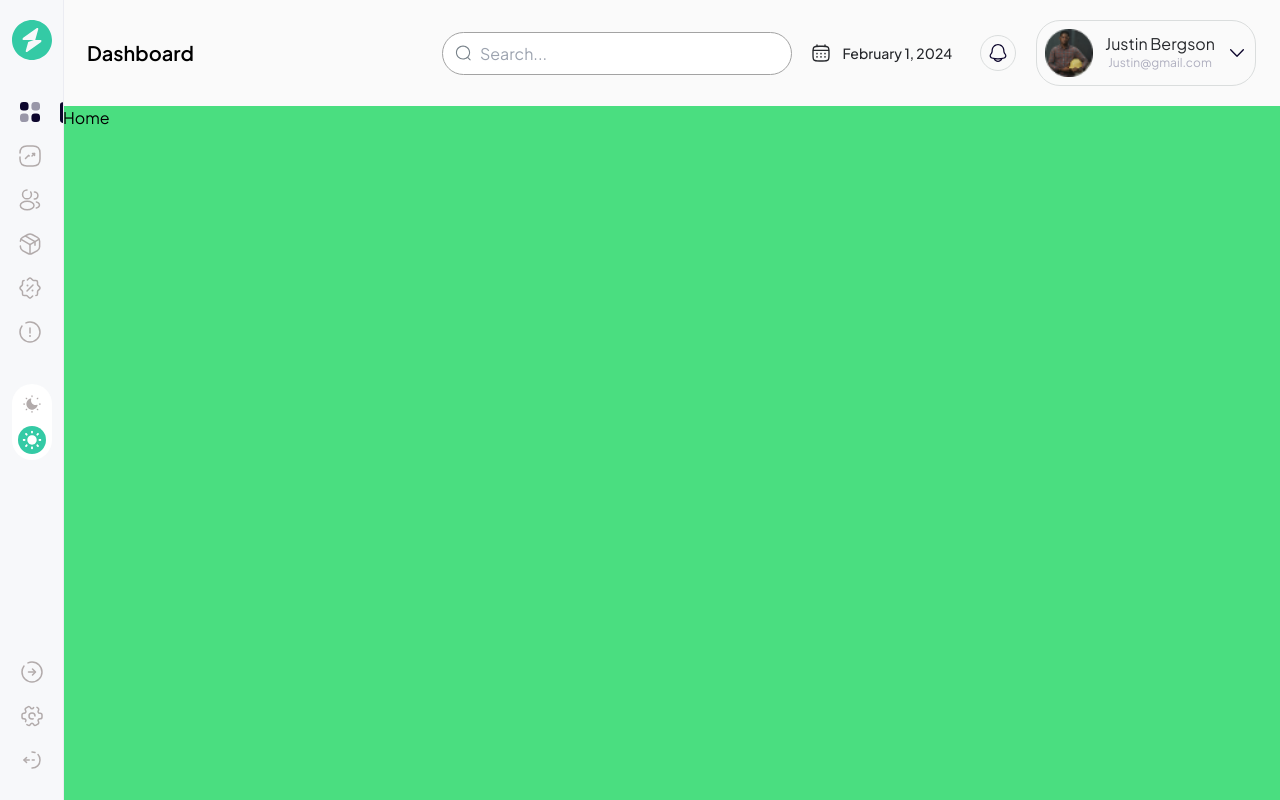
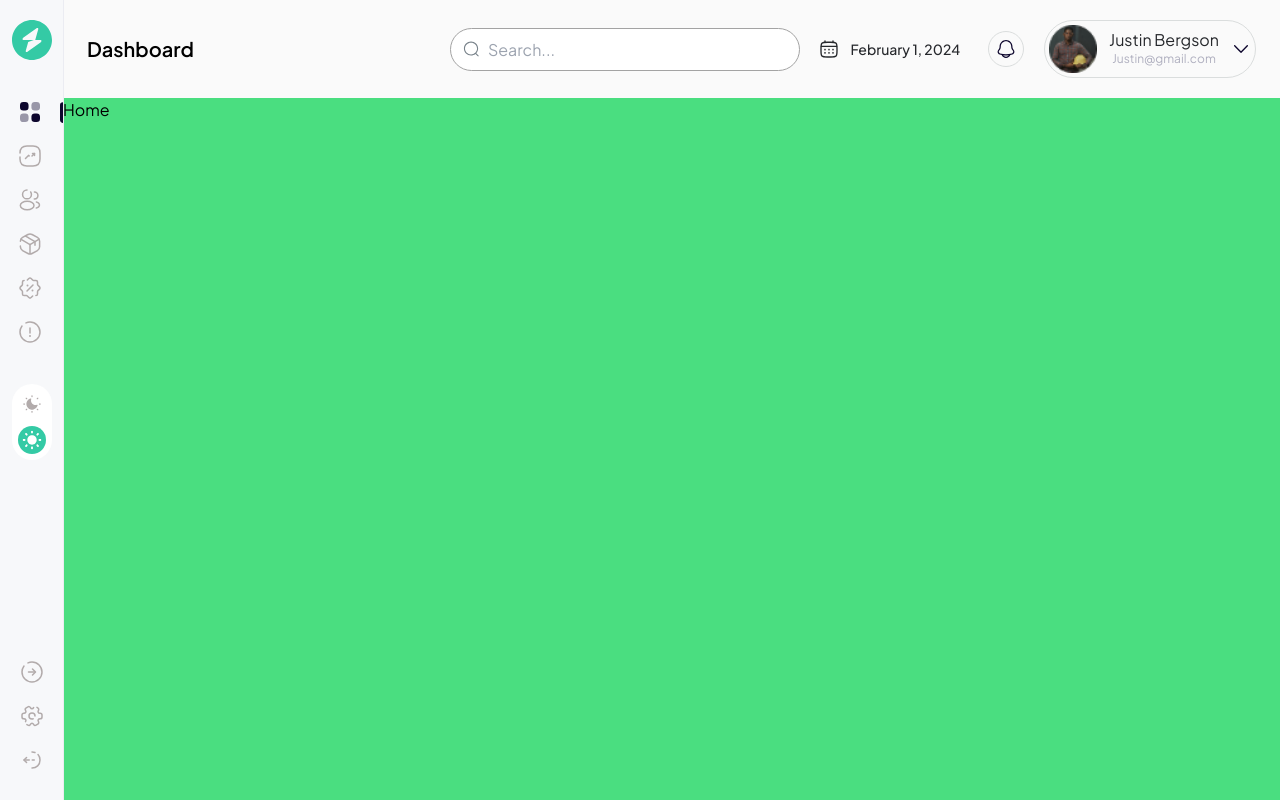
Before and after one commit to AbassKoyang/analytics-dashboard, a React (Vite) app: page / in a window 1280 px wide. Built offline with nearby package versions, Linux system fonts and the light colour scheme.

Commit message:
adjust styling for profile button in header component

```diff
--- a/src/components/Header.jsx
+++ b/src/components/Header.jsx
@@ -52,7 +52,7 @@ const Header = () => {
               </div>
             </button>
 
-            <button onClick={() => setIsProfilePopUpOpen(!isProfilePopUpOpen)} aria-label="Profile button, click to open profile drop-down." aria-haspopup='true' aria-expanded={isProfilePopUpOpen} className="p-1 xl:p-2 border border-[#DADDDD] rounded-3xl flex gap-3 items-center relative">
+            <button onClick={() => setIsProfilePopUpOpen(!isProfilePopUpOpen)} aria-label="Profile button, click to open profile drop-down." aria-haspopup='true' aria-expanded={isProfilePopUpOpen} className="p-1 border border-[#DADDDD] rounded-3xl xl:rounded-[40px] flex gap-3 items-center relative">
               <img src={image} alt="profile image" className="size-8 xl:size-12"/>
               <div className="hidden lg:flex flex-col">
                 <h5 className="font-normal text-sm xl:text-[16px] text-[#26282C] dark:text-white/95">Justin Bergson</h5>
```
